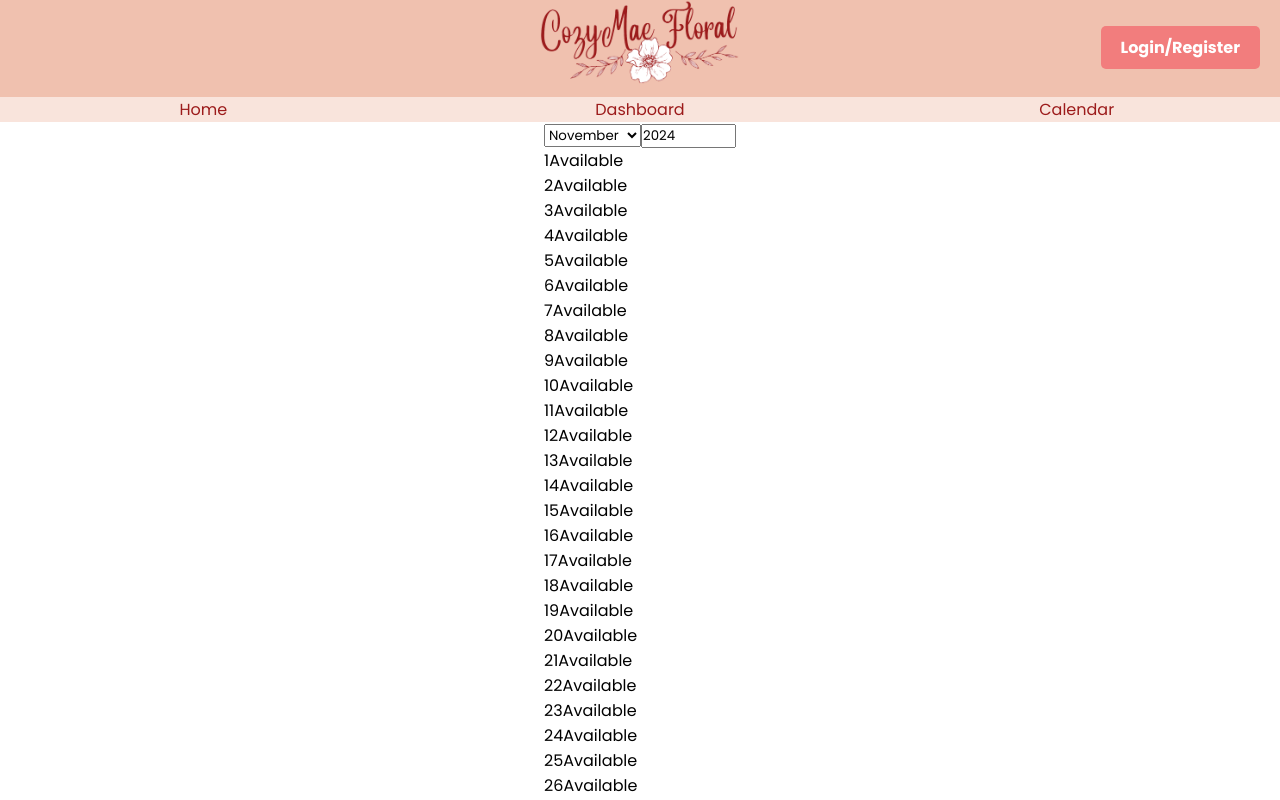
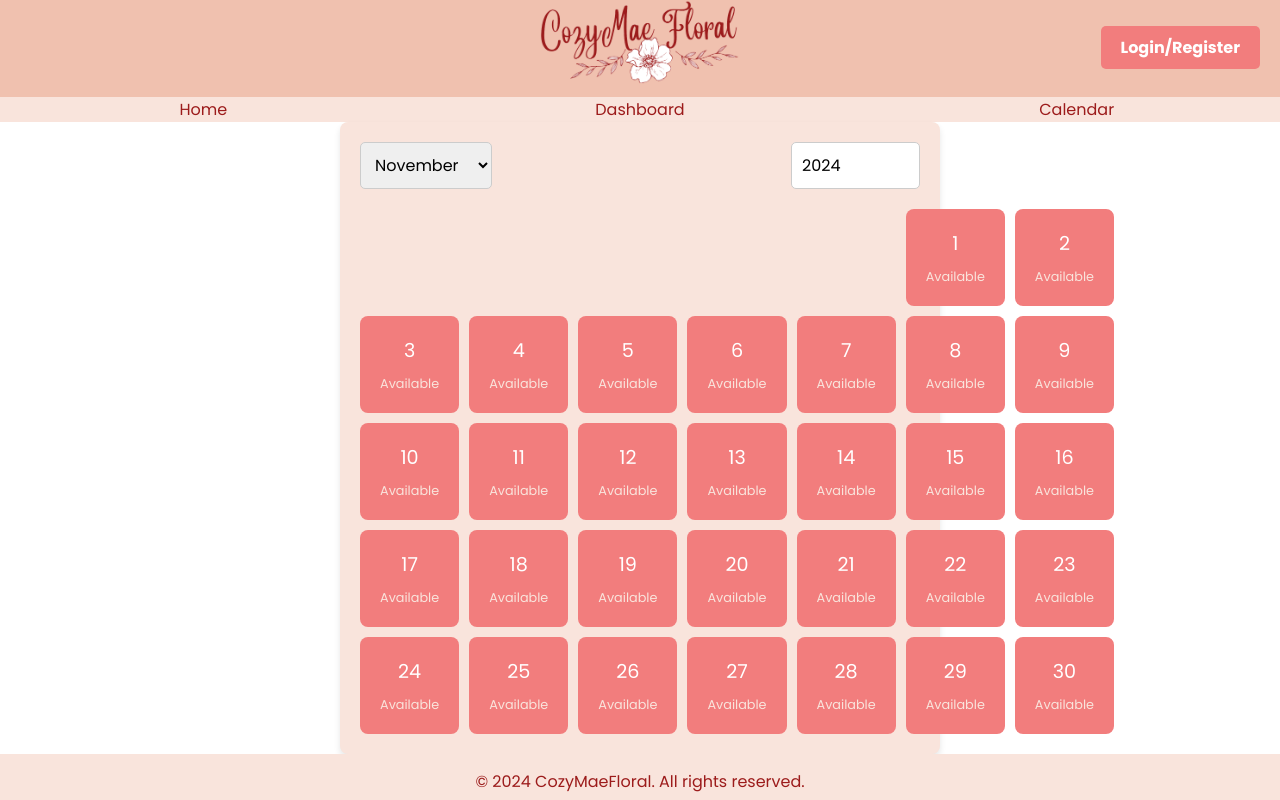
Before and after one commit to braydonlowe/startup, a React (Vite) app: page /calendar in a window 1280 px wide. Shown: the top 800 px of the page. Built offline with nearby package versions, Linux system fonts and the light colour scheme.

Commit message:
calendar.css first draft

```diff
--- /dev/null
+++ b/src/Pages/Calendar/calendar.css
@@ -0,0 +1,49 @@
+.calendar-container {
+    max-width: 600px;
+    margin: auto;
+    padding: 20px;
+    background-color: #f9e4dc; /* Matching color scheme */
+    border-radius: 8px;
+    box-shadow: 0 4px 6px rgba(0, 0, 0, 0.1);
+}
+
+.controls {
+    display: flex;
+    justify-content: space-between;
+    margin-bottom: 20px;
+}
+
+.controls select,
+.controls input {
+    padding: 10px;
+    font-size: 1rem;
+    border: 1px solid #ccc;
+    border-radius: 5px;
+}
+
+.calendar-grid {
+    display: grid;
+    grid-template-columns: repeat(7, 1fr);
+    gap: 10px;
+}
+
+.day {
+    background-color: #f27d7d;
+    color: white;
+    padding: 20px;
+    border-radius: 8px;
+    text-align: center;
+    position: relative;
+    font-size: 1.2rem;
+}
+
+.day .availability {
+    display: block;
+    margin-top: 10px;
+    font-size: 0.8rem;
+    color: #f9e4dc;
+}
+
+.empty {
+    visibility: hidden;
+}
--- a/src/Pages/Calendar/calendar.jsx
+++ b/src/Pages/Calendar/calendar.jsx
@@ -1,6 +1,7 @@
 import React, { useState } from "react";
 import { Header } from "../Components/Header/Header"
 import { Footer } from "../Components/Footer/Footer";
+import "./calendar.css"
 
 
 const Calendar = () => {
```
